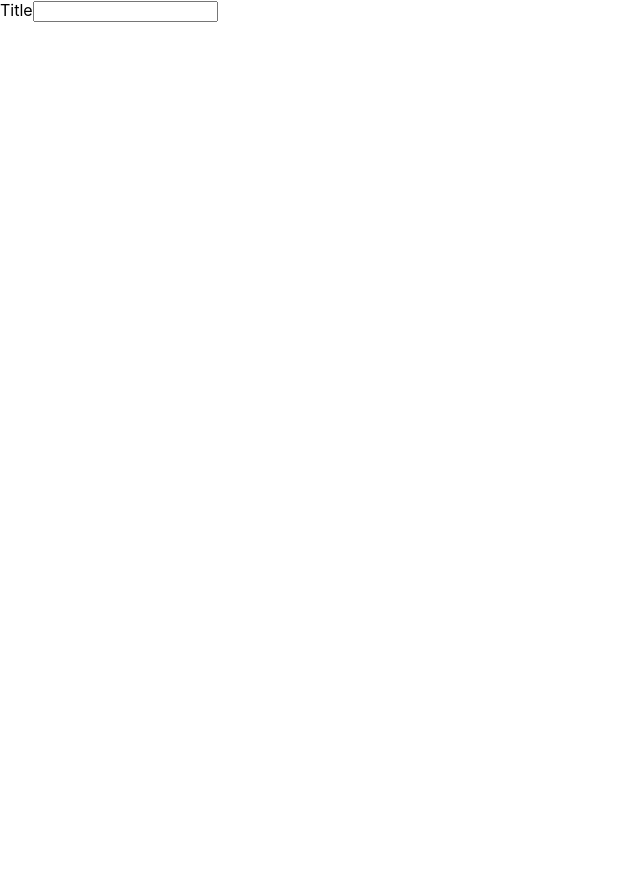
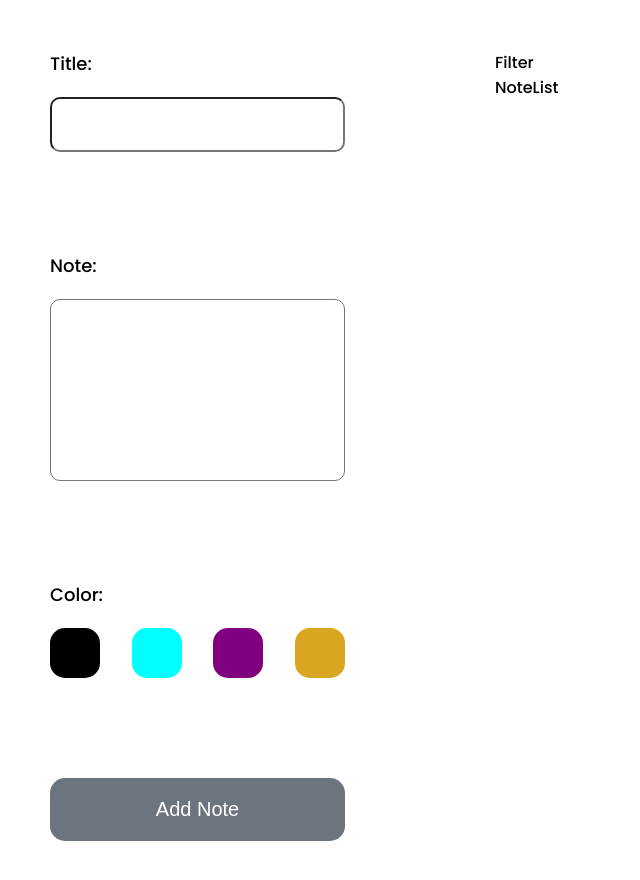
Before and after one commit to veyselkartalmis/react-redux-projects, a React (Create React App) app in the folder notes-app/: page / in a window 1280 px wide. Shown: the top 880 px of the page, without its empty margins (0-640 px from the left). Before the commit the page ends 800 px from the top, so only its background shows below. Built offline with nearby package versions, Linux system fonts and the light colour scheme.

Commit message:
form added

```diff
--- a/notes-app/src/App.js
+++ b/notes-app/src/App.js
@@ -1,9 +1,19 @@
 import Form from "./components/Form/Form";
+import Filter from "./components/Filter/Filter";
+import NoteList from "./components/NoteList/NoteList";
+
+import "./index.css";
 
 function App() {
 	return (
-		<div className="App">
-			<Form />
+		<div className="app">
+			<div className="form">
+				<Form />
+			</div>
+			<div className="filter">
+				<Filter />
+				<NoteList />
+			</div>
 		</div>
 	);
 }
--- a/notes-app/src/components/Form/Form.jsx
+++ b/notes-app/src/components/Form/Form.jsx
@@ -4,11 +4,29 @@ function Form() {
 	return (
 		<div>
 			<form action="">
-        <label>Title</label>
+				<div className="form-group">
+					<label>Title:</label>
 					<input type="text" />
+				</div>
+				<div className="form-group">
+					<label>Note:</label>
+					<textarea type="text" />
+				</div>
+				<div className="form-group">
+					<label>Color:</label>
+					<div className="button-group">
+						<button type="button" className="black"></button>
+						<button type="button" className="cyan"></button>
+						<button type="button" className="purple"></button>
+						<button type="button" className="golden"></button>
+					</div>
+				</div>
+				<button type="submit" className="add-note">
+					Add Note
+				</button>
 			</form>
 		</div>
-  )
+	);
 }
 
-export default Form
+export default Form;
--- a/notes-app/src/components/Form/form.scss
+++ b/notes-app/src/components/Form/form.scss
@@ -0,0 +1,78 @@
+form {
+    display: flex;
+    flex-direction: column;
+    gap: 100px;
+
+    .form-group {
+        display: flex;
+        flex-direction: column;
+        gap: 20px;
+
+        label {
+            font-size: 18px;
+            outline: none;
+        }
+
+        input {
+            padding: 15px 25px;
+            outline: none;
+            border-radius: 10px;
+            font-size: 18px;
+        }
+
+        textarea {
+            padding: 15px 25px;
+            height: 150px;
+            resize: none;
+            outline: none;
+            border-radius: 10px;
+            font-size: 18px;
+            font-family: 'Poppins', sans-serif;
+        }
+    }
+
+    .button-group {
+        display: flex;
+        justify-content: space-between;
+
+        button {
+            width: 50px;
+            height: 50px;
+            border: none;
+            outline: none;
+            display: flex;
+            justify-content: center;
+            align-items: center;
+        }
+
+        .black {
+            background: #000;
+        }
+
+        .cyan {
+            background: cyan;
+        }
+
+        .purple {
+            background: purple;
+        }
+
+        .golden {
+            background: goldenrod;
+        }
+    }
+
+    button {
+        padding: 20px;
+        font-size: 20px;
+        background: #6c757d;
+        color: #fff;
+        transition: .4s;
+        border: none;
+        border-radius: 15px;
+        cursor: pointer;
+        &:hover {
+            opacity: .5;
+        }
+    }
+}
--- /dev/null
+++ b/notes-app/src/components/NoteList/NoteList.jsx
@@ -0,0 +1,9 @@
+import "./noteList.scss";
+
+function NoteList() {
+  return (
+    <div>NoteList</div>
+  )
+}
+
+export default NoteList
--- a/notes-app/src/index.css
+++ b/notes-app/src/index.css
@@ -1,14 +1,26 @@
+@import url('https://fonts.googleapis.com/css2?family=Poppins:wght@500&display=swap');
+
 body {
-  margin: 0;
-  padding: 0rem;
-  font-family: -apple-system, BlinkMacSystemFont, 'Segoe UI', 'Roboto', 'Oxygen',
-    'Ubuntu', 'Cantarell', 'Fira Sans', 'Droid Sans', 'Helvetica Neue',
-    sans-serif;
-  -webkit-font-smoothing: antialiased;
-  -moz-osx-font-smoothing: grayscale;
+	margin: 0;
+	padding: 0rem;
+	font-family: -apple-system, BlinkMacSystemFont, "Segoe UI", "Roboto", "Oxygen",
+		"Ubuntu", "Cantarell", "Fira Sans", "Droid Sans", "Helvetica Neue",
+		sans-serif;
+	-webkit-font-smoothing: antialiased;
+	-moz-osx-font-smoothing: grayscale;
+	font-family: 'Poppins', sans-serif;
 }
 
-code {
-  font-family: source-code-pro, Menlo, Monaco, Consolas, 'Courier New',
-    monospace;
+.app {
+	display: flex;
+	padding: 50px;
+	gap: 150px;
 }
+
+.form {
+	width: 25%;
+}
+
+.filter {
+	width: 75%;
+}
```
Also changed, not shown: notes-app/src/components/NoteList/noteList.scss (added). Lines whose indentation alone changed are shown as unchanged.
